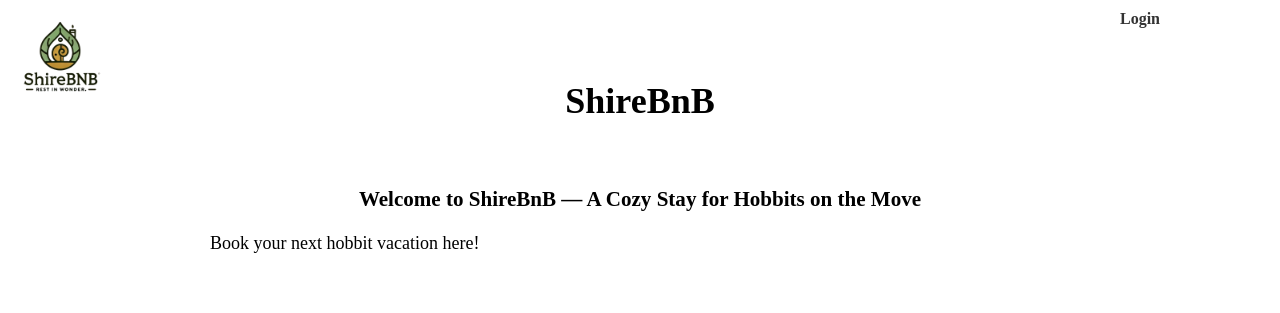
After one commit to yellowchimney/BnB_project, a Flask app: page /all_spaces in a window 1280 px wide. The commit adds this page. Shown: the top 313 px of the page. Run offline with Flask 3, Linux system fonts and the light colour scheme; data that the repository does not hold is empty; some libraries are stand-ins or nearby versions.

Commit message:
added all_spaces route, modified space model and repo to include img url, designed all_spaces template

```diff
--- a/app.py
+++ b/app.py
@@ -4,6 +4,7 @@ from flask_login import LoginManager, login_user
 from lib.database_connection import get_flask_database_connection
 from lib.user import User
 from lib.user_repository import UserRepository
+from lib.space_repository import SpaceRepository
 
 # Create a new Flask app
 app = Flask(__name__, static_folder='static')
@@ -11,9 +12,6 @@ app.secret_key = os.urandom(24)
 login_manager = LoginManager()
 login_manager.init_app(app)
 login_manager.login_view = "login"
-
-users = {"user_1": {"username": "user_1", "password": "password_1"},
-        "user_2" :{"username": "user_2", "password": "password_2"}}
 
 # == Your Routes Here ==
 
@@ -27,26 +25,38 @@ def get_index():
 
 @app.route('/sign_in', methods=['GET','POST'])
 def get_login():
-    conn = get_flask_database_connection()
+    conn = get_flask_database_connection(app)
     repo = UserRepository(conn)
+
 
     if request.method == "POST":
         username = request.form['username']
         password = request.form['password']
-        active_user = repo.get_user_by_username(username)
-        if active_user.password == password:
-            login_user(active_user)
-            return render_template('index.html')
+        if repo.user_exists(username):
+            active_user = repo.get_user_by_username(username)
+            if active_user.password == password:
+                login_user(active_user)
+                return render_template('index.html')
+            else:
+                flash('Invalid Credentials')
         else:
             flash('Invalid Credentials')
     return render_template('sign_in.html')
 
+@app.route('/all_spaces', methods=['GET'])
+def get_all_spaces():
+    conn = get_flask_database_connection(app)
+    repo = SpaceRepository(conn)
+    spaces = repo.get_all()
+    return render_template('all_spaces.html', spaces=spaces)
 
 @login_manager.user_loader
 def load_user(user_id):
-    if user_id in users:
-        user_data = users[user_id]
-        return User(user_id, user_data["name"])
+    conn = get_flask_database_connection(app)
+    repo = UserRepository(conn)
+    user = repo.get_user_by_id(user_id)
+    if user:
+        return user
     return None
 
 # These lines start the server if you run this file directly
--- a/lib/space.py
+++ b/lib/space.py
@@ -1,10 +1,11 @@
 class Space:
-    def __init__(self,id, name, description, price_per_night, owner_id):
+    def __init__(self,id, name, description, price_per_night, owner_id, url):
         self.id = id
         self.name = name
         self.description = description
         self.price_per_night = price_per_night
         self.owner_id = owner_id
+        self.url = url
 
     def __eq__(self, other):
         return self.__dict__ == other.__dict__
--- a/lib/space_repository.py
+++ b/lib/space_repository.py
@@ -7,9 +7,9 @@ class SpaceRepository:
 
     def get_all(self):
         rows = self._connection.execute('SELECT * FROM spaces')
-        return [Space(row['id'], row['name'], row['description'], row['price_per_night'], row['owner_id']) for row in rows]
+        return [Space(row['id'], row['name'], row['description'], row['price_per_night'], row['owner_id'], row['url']) for row in rows]
 
     def get_single_space(self, space_id):
         rows = self._connection.execute('SELECT * FROM spaces WHERE id = %s', [space_id])
         row = rows[0]
-        return Space(row['id'], row['name'], row['description'], row['price_per_night'], row['owner_id'])
+        return Space(row['id'], row['name'], row['description'], row['price_per_night'], row['owner_id'], row['url'])
--- /dev/null
+++ b/templates/all_spaces.html
@@ -0,0 +1,110 @@
+<!DOCTYPE html>
+<html>
+  <head>
+    <title>ShireBnB</title>
+    <link rel="stylesheet" href="/static/style.css" />
+    <style>
+      .logo {
+        position: absolute;
+        top: 10px;
+        left: 10px;
+        width: 100px;
+      }
+
+      .nav-links {
+        position: absolute;
+        top: 10px;
+        right: 120px;
+        font-size: 16px;
+      }
+
+      .nav-links a {
+        margin-left: 15px;
+        text-decoration: none;
+        color: #333;
+        font-weight: bold;
+      }
+
+      .container {
+        max-width: 860px;
+        margin: 0 auto;
+        padding: 20px;
+      }
+
+      h1 {
+        margin-top: 80px;
+      }
+
+      .grid-container {
+      display: grid;
+      grid-template-columns: repeat(2, 1fr);
+      gap: 30px;
+      margin-top: 40px;
+}
+
+    .space-card {
+      max-width: 360px;
+      border: 1px solid #ccc;
+      border-radius: 12px;
+      padding: 10px;
+      text-align: center;
+      box-shadow: 2px 2px 6px rgba(0,0,0,0.1);
+      background-color: #fdfdfd;
+}
+
+    .space-img {
+      width: 80%;
+      height: auto;
+      max-height: 300px;
+      max-width: 300px;
+      object-fit: cover;
+      border-radius: 8px;
+}
+
+    .space-info {
+      margin-top: 10px;
+}
+
+    .space-name {
+      font-weight: bold;
+      font-size: 18px;
+      margin: 5px 0;
+}
+
+    .space-price {
+     color: #666;
+     font-size: 14px;
+}
+    </style>
+  </head>
+  <body>
+    <div class="nav-links">
+      <a href="/sign_in">Login</a>
+    </div>
+    <img src="{{ url_for('static', filename='shirebnb-removebg-preview.png') }}" alt="ShireBnB Logo" class="logo" />
+
+    <h1 style="text-align: center;">ShireBnB</h1>
+
+    <div class="container">
+      <h3 style="text-align: center;">
+        Welcome to ShireBnB — A Cozy Stay for Hobbits on the Move
+      </h3>
+
+      <p>
+       Book your next hobbit vacation here!
+      </p>
+
+    <div class="grid-container">
+      {% for space in spaces %}
+        <div class="space-card">
+          <img src= "{{space.url}}" class="space-img"/>
+            <div class="space-info">
+            <p class="space-name">{{space.name}}</p>
+
+           <p class="space-price">price {{space.price_per_night}}</p>
+           </div>
+        </div>
+      {% endfor %}
+    </div>
+  </body>
+</html>
```
Also changed, not shown: lib/user_repository.py (+14 -0 lines), seeds/bnb_seeds.sql (+25 -3 lines), templates/sign_in.html (+11 -0 lines).
